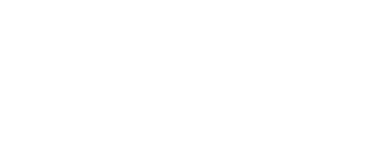
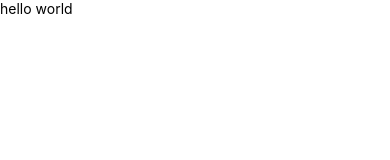
Before and after one commit to MBrodo/PetCampApp, a React Native app: screen / in a window 390 px wide. Shown: the top 160 px of the page. Built offline with nearby package versions, Linux system fonts and the light colour scheme.

Commit message:
init: default structure

```diff
--- a/App.js
+++ b/App.js
@@ -6,16 +6,21 @@ import {
   View,
 } from 'react-native';
 import { Provider } from 'react-redux'
-import {store, persistor} from './src/store';
-import { PersistGate } from 'redux-persist/integration/react'
+import {store, persistor} from './src/redux/store';
+import { PersistGate } from 'redux-persist/integration/react';
+import { NavigationContainer } from '@react-navigation/native';
+
+import {StartPage} from './src/screens/StartPage'
 
 const App = () => {
   return (
-    <Provider store={store}>
-      <PersistGate loading={null} persistor={persistor}>
-        <View></View>
-      </PersistGate>
-    </Provider>
+    <NavigationContainer>
+      <Provider store={store}>
+        <PersistGate loading={<StartPage />} persistor={persistor}>
+
+        </PersistGate>
+      </Provider>
+    </NavigationContainer>
   );
 };
 
--- a/src/store.js
+++ b/src/redux/store.js
@@ -1,5 +1,5 @@
 import { applyMiddleware, createStore } from "redux";
-import {reducer} from './redux/reducers/index';
+import {reducer} from './reducers/index';
 import thunk from 'redux-thunk';
 
 import AsyncStorage from '@react-native-async-storage/async-storage';
@@ -8,6 +8,7 @@ import { persistStore, persistReducer } from 'redux-persist';
 const persistConfig = {
   key: 'root',
   storage: AsyncStorage,
+  whitelist: reducer
 }
 
 const persistedReducer = persistReducer(persistConfig, reducer)
--- /dev/null
+++ b/src/screens/StartPage.js
@@ -0,0 +1,13 @@
+import React from 'react';
+import {
+  Text,
+  View,
+} from 'react-native';
+
+export const StartPage = () => {
+  return (
+    <View>
+      <Text>hello world</Text>
+    </View>
+  );
+};
```
